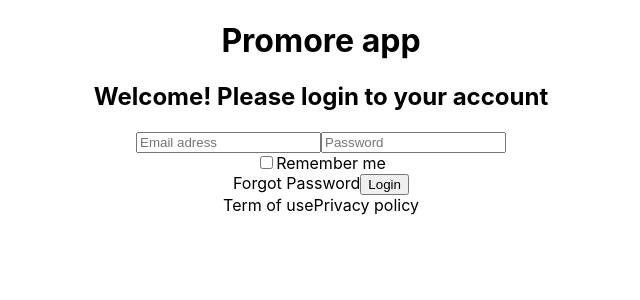
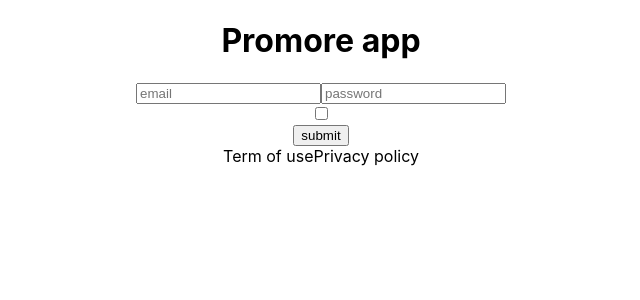
Before and after one commit to ronschrama/SaltMVPProject, a React (Create React App) app in the folder client/: page / in a window 1280 px wide. Shown: the top 300 px of the page, without its empty margins (319-959 px from the left). Built offline with nearby package versions, Linux system fonts and the light colour scheme.

Commit message:
feat: login

```diff
--- a/client/src/App.js
+++ b/client/src/App.js
@@ -1,6 +1,6 @@
 import React from 'react';
 import './App.css';
-import Login from './features/login/login'
+import Login from './features/login/login';
 import Link from './components/Link';
 
 function App() {
@@ -8,8 +8,8 @@ function App() {
     <div className="App">
       <h1>Promore app</h1>
       <Login />
-      <Link>Term of use</Link>
-      <Link>Privacy policy</Link>
+      <Link href="/">Term of use</Link>
+      <Link href="/">Privacy policy</Link>
     </div>
   );
 }
--- a/client/src/components/Button.js
+++ /dev/null
@@ -1,23 +0,0 @@
-import React from 'react';
-import styled, { css } from 'styled-components';
-
-// const StyledButton = styled.button`
-//   background-color: white;
-//   font-size: 16px;
-//   border-radius: 4px;
-//   ${({ primary }) =>
-//     primary && css`
-//   width: 400px;
-//   padding: 12px;
-//   background-color: #3C78D8;
-//   color: white;
-//   `}
-//    `;
-
-function Button({ children }) {
-  return (
-    <button>{children}</button>
-  )
-}
-
-export default Button;
--- a/client/src/components/Input.js
+++ b/client/src/components/Input.js
@@ -1,9 +1,16 @@
-import React from 'react';
+import React, { propTypes } from 'react';
 
-function Input({ children }) {
+function Input({ name, handleChange, type }) {
   return (
-    <input placeholder={children}></input>
-  )
+    <input
+      placeholder={name}
+      onChange={(e) => handleChange(e.target.value)}
+      type={type}
+    />
+  );
 }
 
-export default Input
+Input.propTypes = {
+
+};
+export default Input;
--- /dev/null
+++ b/client/src/components/SubmitButton.js
@@ -0,0 +1,22 @@
+import React from 'react';
+// import styled, { css } from 'styled-components';
+
+// const StyledButton = styled.button
+//   background-color: white;
+//   font-size: 16px;
+//   border-radius: 4px;
+
+//   ${({ primary }) =>
+//     primary && css
+//     background-color: palevioletred;
+//     color: white;
+//   }
+// ;
+
+function SubmitButton() {
+  return (
+    <button type="submit">submit</button>
+  );
+}
+
+export default SubmitButton;
--- a/client/src/features/login/login.js
+++ b/client/src/features/login/login.js
@@ -1,44 +1,36 @@
-import React, { useState, useRef } from 'react';
+import React, { useState } from 'react';
 import { useSelector, useDispatch } from 'react-redux';
 import { loggingIn } from './loginSlice';
-import Button from '../../components/Button';
+import SubmitButton from '../../components/SubmitButton';
 import Input from '../../components/Input';
 import CheckBox from '../../components/CheckBox';
-import Link from '../../components/Link';
 
 function Login() {
   const dispatch = useDispatch();
   const loginStatus = useSelector(
     (state) => state.login.loggedIn,
   );
-  console.log(loginStatus);
 
-  const [userInput, setUserInput] = useState({ email: '', password: '' });
+  const [email, setEmail] = useState('');
+  const [password, setPassword] = useState('');
 
-  function getUserCredentials(e) {
-    e.preventDefault();
-    // const refEl = useRef(null);
-    const { value } = e.target;
-    setUserInput({
-      ...userInput,
-      [e.target.user]: value,
-    });
+  async function handleSubmit() {
+    // const result = await fetch()
+    // const token = await result.json();
+    console.log(email, password);
   }
-  console.log(userInput);
 
   return (
-    <div className="LoginForm">
-      <h2>Welcome! Please login to your account</h2>
-      <div onClick={() => dispatch(loggingIn())}>
-        <form onSubmit={getUserCredentials}>
-          <Input value={userInput.email} user="email">Email adress</Input>
-          <Input value={userInput.password} user="password">Password</Input>
-          <CheckBox>Remember me</CheckBox>
-          <Link href=" ">Forgot Password</Link>
-          <Button>Login</Button>
-        </form>
-      </div>
-    </div>
+    <form onSubmit={async (e) => {
+      e.preventDefault();
+      await handleSubmit();
+    }}
+    >
+      <Input handleChange={(mail) => setEmail(mail)} name="email" type="text" />
+      <Input handleChange={(pass) => setPassword(pass)} name="password" type="text" />
+      <CheckBox />
+      <SubmitButton />
+    </form>
   );
 }
 
--- a/client/src/index.js
+++ b/client/src/index.js
@@ -1,10 +1,10 @@
 import React from 'react';
 import ReactDOM from 'react-dom';
 import './index.css';
+import { Provider } from 'react-redux';
 import App from './App';
 import * as serviceWorker from './serviceWorker';
 import store from './redux/store';
-import { Provider } from 'react-redux';
 
 ReactDOM.render(
   <React.StrictMode>
@@ -12,7 +12,7 @@ ReactDOM.render(
       <App />
     </Provider>
   </React.StrictMode>,
-  document.getElementById('root')
+  document.getElementById('root'),
 );
 
 // If you want your app to work offline and load faster, you can change
```
